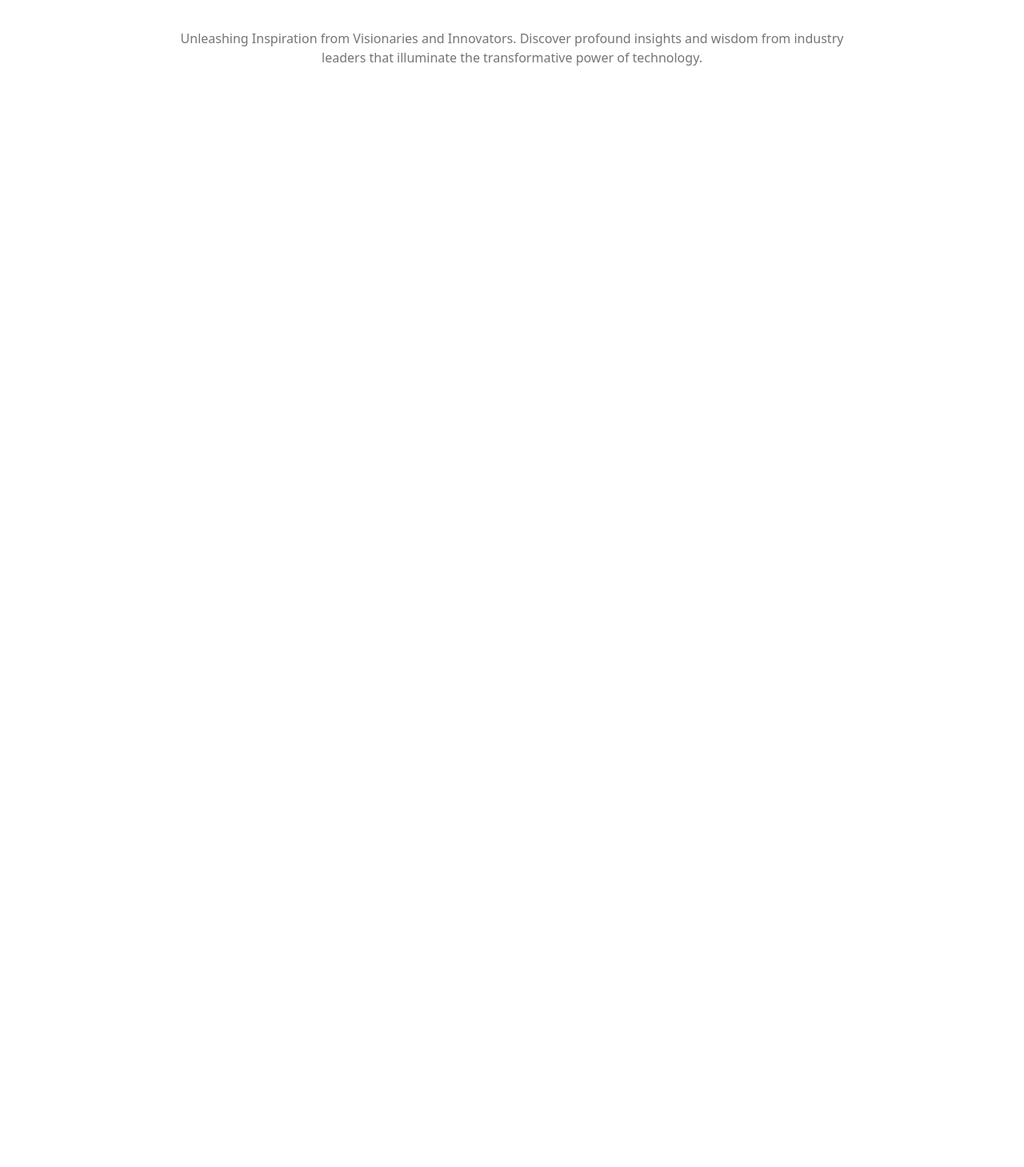
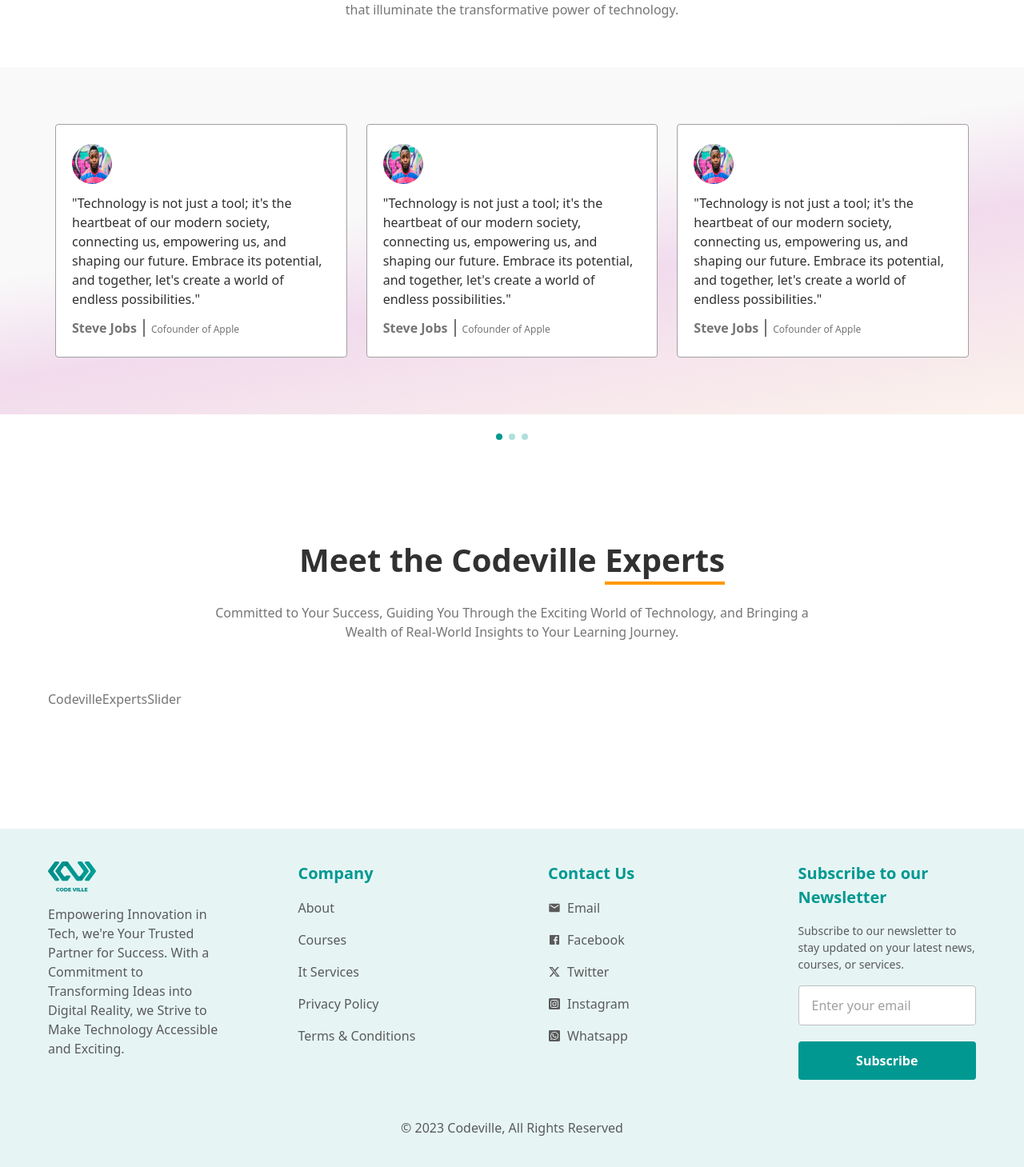
Before and after one commit to codevilletech/Codeville, a React (Vite) app: page / in a window 1280 px wide. Shown: the part 3650-5109 px from the top of the page at 80% size. Before the commit the page ends 3734 px from the top, so only its background shows below. Built offline with nearby package versions, Linux system fonts and the light colour scheme.

Commit message:
Update: Site completed; CodevilleExpertSlider left

```diff
--- /dev/null
+++ b/src/components/footer/Footer.jsx
@@ -0,0 +1,117 @@
+import React from "react";
+import logo from "../../assets/logo.svg";
+import { NavLink } from "react-router-dom";
+import { MdEmail } from "react-icons/md";
+import { RiFacebookBoxFill } from "react-icons/ri";
+import { RiTwitterXFill } from "react-icons/ri";
+import { FaInstagramSquare, FaWhatsappSquare } from "react-icons/fa";
+
+const Footer = () => {
+  return (
+    <footer className="grid grid-cols-1 gap-6 bg-[#E6F5F4] mt-[88px]backdrop:blur-md py-[41px] px-[--px] md:gap-12 lg:mt-[150px] ">
+
+      <main id="template" className="grid grid-cols-1 gap-6 500:gap-8 500:grid-cols-2 lg:gap-[90px] lg:grid-cols-4">
+        <ul>
+          <img src={logo} alt="" className="w-[32px] md:w-[60px]" />
+          <p className="text-[--footer-col] mt-4">
+            Empowering Innovation in Tech, we're Your Trusted Partner for
+            Success. With a Commitment to Transforming Ideas into Digital
+            Reality, we Strive to Make Technology Accessible and Exciting.
+          </p>
+        </ul>
+
+        <ul className="flex flex-col gap-4 text-lg text-[--footer-col]">
+          <h3 className="text-[--sec-col] text-1xl font-bold">Company</h3>
+
+          <li>
+            <NavLink>About</NavLink>
+          </li>
+
+          <li>
+            <NavLink>Courses</NavLink>
+          </li>
+
+          <li>
+            <NavLink>It Services</NavLink>
+          </li>
+
+          <li>
+            <NavLink>Privacy Policy</NavLink>
+          </li>
+
+          <li>
+            <NavLink>Terms & Conditions</NavLink>
+          </li>
+        </ul>
+
+        <ul className="flex flex-col gap-4 text-lg text-[--footer-col]">
+          <h3 className="text-[--sec-col] text-1xl font-bold">Contact Us</h3>
+
+          <li>
+            <a className="flex items-center gap-[8px]">
+              <MdEmail />
+              Email
+            </a>
+          </li>
+
+          <li>
+            <a className="flex items-center gap-[8px]">
+              <RiFacebookBoxFill />
+              Facebook
+            </a>
+          </li>
+
+          <li>
+            <a className="flex items-center gap-[8px]">
+              <RiTwitterXFill />
+              Twitter
+            </a>
+          </li>
+
+          <li>
+            <a className="flex items-center gap-[8px]">
+              <FaInstagramSquare />
+              Instagram
+            </a>
+          </li>
+
+          <li>
+            <a className="flex items-center gap-[8px]">
+              <FaWhatsappSquare />
+              Whatsapp
+            </a>
+          </li>
+        </ul>
+
+        <ul className="flex flex-col gap-4 text-lg text-[--footer-col]">
+          <h3 className="text-[--sec-col] text-1xl font-bold">
+            Subscribe to our Newsletter
+          </h3>
+
+          <small className="text-md text-[--footer-col]">
+            Subscribe to our newsletter to stay updated on your latest news,
+            courses, or services.
+          </small>
+
+          <div>
+            <input
+              type="email"
+              placeholder="Enter your email"
+              className="w-full py-3 px-4 text-lg rounded-[4px] caret-[--footer-col] text-[--pri-col] placeholder:text-[#A0A0A0] border border-[#BFBFBF]"
+            />
+
+            <button className="mt-5 py-3 px-6 font-bold bg-[--sec-col] text-[--accent2] w-full rounded-[4px]">
+              Subscribe
+            </button>
+          </div>
+        </ul>
+      </main>
+
+      <small className="text-lg text-center text-[--footer-col] font-medium">
+        © 2023 Codeville, All Rights Reserved
+      </small>
+    </footer>
+  );
+};
+
+export default Footer;
--- /dev/null
+++ b/src/components/home/CodevilleExpertsSlider.jsx
@@ -0,0 +1,11 @@
+import React from 'react'
+
+const CodevilleExpertsSlider = () => {
+  return (
+    <div>
+      CodevilleExpertsSlider
+    </div>
+  )
+}
+
+export default CodevilleExpertsSlider
--- a/src/components/HomeCard.jsx
+++ b/src/components/home/HomeUnlockTechSkills.jsx
@@ -1,5 +1,5 @@
 import React from "react";
-import homeCardImg1 from "../assets/homeCardImg1.png";
+import homeCardImg1 from "../../assets/homeCardImg1.png";
 import { GoArrowRight } from "react-icons/go";
 
 const HomeCard = () => {
--- /dev/null
+++ b/src/components/home/HomeWisdomInspiration.jsx
@@ -0,0 +1,24 @@
+import React from "react";
+import HomeWisdomInspirationCard from "./HomeWisdomInspirationCard";
+
+const HomeWisdomInspiration = () => {
+  return (
+    <div className="flex bg-homeWisdomAndInspirationMobile px-[--px]  py-[26px] relative lg:py-[71px] lg:px-[69px] lg:bg-homeWisdomAndInspirationPC">
+      <span
+        id="psuedo-element"
+        className="absolute top-0 left-0 w-full h-full backdrop:blur-md"
+      />
+
+      <main
+        id="slider"
+        className="grid grid-cols-1 gap-6 w-full mx-auto 700:max-w-xl lg:max-w-none lg:grid-cols-3"
+      >
+        <HomeWisdomInspirationCard />
+        <HomeWisdomInspirationCard />
+        <HomeWisdomInspirationCard />
+      </main>
+    </div>
+  );
+};
+
+export default HomeWisdomInspiration;
--- /dev/null
+++ b/src/components/home/HomeWisdomInspirationCard.jsx
@@ -0,0 +1,32 @@
+import React from "react";
+import wisdomAndInspiration1 from "../../assets/wisdomAndInspiration1.jpeg";
+
+const HomeWisdomInspirationCard = () => {
+  return (
+    <div className="flex flex-col px-[20px] py-6 rounded-[4px] border border-[#A0A0A0] w-full gap-3 bg-[--accent2] h-fit">
+      <img
+        src={wisdomAndInspiration1}
+        alt=""
+        className="rounded-full w-[50px] h-[50px]"
+      />
+
+      <p className="text-[--pri-col] ">
+        "Technology is not just a tool; it's the heartbeat of our modern
+        society, connecting us, empowering us, and shaping our future. Embrace
+        its potential, and together, let's create a world of endless
+        possibilities."
+      </p>
+
+      <h3>
+        <b className="font-bold text-lg border-r-2 border-[#757575] pr-[8px]">
+          Steve Jobs
+        </b>
+        <span className="font-normal text-sm pl-[8px]">
+          Cofounder of Apple
+        </span>
+      </h3>
+    </div>
+  );
+};
+
+export default HomeWisdomInspirationCard;
--- a/src/index.css
+++ b/src/index.css
@@ -12,7 +12,7 @@
   --pri-col: #313131;
   --sec-col: #009891;
   --body-col: #757575;
-  --footer-text: #5a5a5a;
+  --footer-col: #5a5a5a;
   --accent1: #ff9900;
   --accent2: #fff;
   --accent3: #b0dfdd;
@@ -28,9 +28,12 @@
   color: var(--body-col);
   font-size: 16px;
   transition: all linear 0.2s;
+  overflow-x: hidden;
 }
 
-section{
+section,
+.template,
+#template {
   width: 100%;
   max-width: 1440px;
   margin-inline: auto;
@@ -56,13 +59,17 @@
 }
 
 @media (width <= 768px) {
-  :root{
+  :root {
     --px: 30px;
+  }
+
+  body {
+    font-size: 14px;
   }
 }
 
 @media (width <= 500px) {
-  :root{
+  :root {
     --px: 16px;
   }
 }
--- a/src/pages/Home.jsx
+++ b/src/pages/Home.jsx
@@ -2,16 +2,20 @@
 import Navbar from "../components/navbar/Navbar";
 import homeHero from "../assets/homeHero.svg";
 import heroTutor from "../assets/heroTutors.svg";
-import HomeCard from "../components/HomeCard";
-import HomeSoftwareDevCard from "../components/HomeSoftwareDevCard";
+import HomeCard from "../components/home/HomeUnlockTechSkills";
+import HomeSoftwareDevCard from "../components/home/HomeSoftwareDevCard";
 import enhanceSkill1 from "../assets/enhanceSkill1.jpeg";
 import enhanceSkill2 from "../assets/enhanceSkill2.jpeg";
 import enhanceSkill3 from "../assets/enhanceSkill3.jpeg";
 import { homeData } from "../data/homeData";
-import HomeWhyUsCard from "../components/HomeWhyUsCard";
+import HomeWhyUsCard from "../components/home/HomeWhyUsCard";
+import HomeWisdomInspiration from "../components/home/HomeWisdomInspiration";
+import CodevilleExpertsSlider from "../components/home/CodevilleExpertsSlider";
+import Footer from "../components/footer/Footer";
 
 const Home = () => {
   return (
+    <>
       <section>
         <Navbar />
 
@@ -94,9 +98,9 @@
           </h2>
 
           <p className="text-center text-[12px] mx-auto mt-3 400:mt-6 400:w-11/12 600:text-md lg:w-8/12 xl:textlg">
-          Explore our curated curriculum, learn from industry experts, and gain
-          hands-on experience to unlock your full potential. Choose your path
-          and embark on a transformative learning journey with us.
+            Explore our curated curriculum, learn from industry experts, and
+            gain hands-on experience to unlock your full potential. Choose your
+            path and embark on a transformative learning journey with us.
           </p>
 
           <div
@@ -159,7 +163,7 @@
               </h2>
 
               <div id="heading" className="mt-[16px]">
-              <p className="text-md text-center lg:text-start lg:mt-[24px] lg:text-lg lg:max-w-[525px]">
+                <p className="text-md text-center mx-auto 700:max-w-3xl lg:text-start lg:mt-[24px] lg:text-lg lg:max-w-[525px]">
                   Experience the Codeville Advantage: Unlocking the Path to Tech
                   Excellence Through Innovation, Expertise, and Community
                   Engagement
@@ -202,7 +206,10 @@
               </div>
             </div>
 
-          <div id="why-us-img" className="hidden w-1/2 gap-4 relative  lg:flex">
+            <div
+              id="why-us-img"
+              className="hidden w-1/2 gap-4 relative  lg:flex"
+            >
               <div
                 id="main-img"
                 className="relative z-10 w-1/2 h-[65%] rounded-lg overflow-hidden place-self-center"
@@ -256,23 +263,63 @@
 
         <div
           id="wisdom-and-inspiration-from-tech"
-        className="mt-[100px] flex flex-col px-[--px]"
+          className="mt-[100px] flex flex-col"
         >
-        <h1 className="font-bold mx-auto text-[--pri-col] text-center text-1xl leading-relaxed 600:text-[25px] 800:text-[28px] md:leading-normal lg:text-[40px] lg:max-w-[881px]">
+          <h1 className="font-bold px-[--px] mx-auto text-[--pri-col] text-center text-1xl leading-relaxed 600:text-[25px] 800:text-[28px] md:leading-normal lg:text-[40px]">
             Wisdom and{" "}
-          <span className="border-b-4 border-[--accent1]">
-            Inspiration
-          </span>
-          {" "}from Tech Visionaries
+            <span className="border-b-4 border-[--accent1]">Inspiration</span>{" "}
+            from Tech Visionaries
           </h1>
 
-        <p className="text-center mx-auto text-md mt-3 lg:mt-6 lg:text-lg lg:max-w-[881px]">
+          <p className="text-center px-[--px] mx-auto text-md mt-3 700:max-w-3xl lg:mt-6 lg:text-lg lg:max-w-[881px] xl:max-w-5xl">
             Unleashing Inspiration from Visionaries and Innovators. Discover
-          profound insights and wisdom from industry leaders that illuminate the
-          transformative power of technology.
+            profound insights and wisdom from industry leaders that illuminate
+            the transformative power of technology.
           </p>
+
+          <div className="mt-6 lg:mt-[60px]">
+            <HomeWisdomInspiration />
+
+            <span
+              id="slider-buttons"
+              className="hidden mt-6 w-fit mx-auto items-center gap-2 lg:flex"
+            >
+              <i
+                id="active"
+                className="w-[8px] h-[8px] bg-[--sec-col] rounded-full"
+              />
+              <i className="w-[8px] h-[8px] bg-[#B0DFDD] rounded-full" />
+              <i className="w-[8px] h-[8px] bg-[#B0DFDD] rounded-full" />
+            </span>
+          </div>
+        </div>
+
+        <div
+          id="the-codeville-experts"
+          className="mt-[100px] lg:mt-[120px] px-[--px]"
+        >
+          <h2 className="font-bold mx-auto text-[--pri-col] text-center text-1xl leading-relaxed 600:text-[25px] 800:text-[28px] md:leading-normal lg:text-[40px]">
+            Meet the Codeville{" "}
+            <span className="border-b-[4px] border-[--accent1]">Experts</span>
+          </h2>
+
+          <p className="text-md text-center mx-auto mt-3 600:max-w-lg 700:max-w-2xl lg:mt-6 lg:text-lg md:max-w-xl lg:max-w-3xl">
+            Committed to Your Success, Guiding You Through the Exciting World of
+            Technology, and Bringing a Wealth of Real-World Insights to Your
+            Learning Journey.
+          </p>
+
+          <div id="slider" className="mt-6 lg:mt-[60px]">
+            {/*Who ever is doing this REACE i see you Agba i leave the entire responsiveness and all to you*/}
+            <CodevilleExpertsSlider />
+          </div>
         </div>
       </section>
+
+      <footer>
+        <Footer />
+      </footer>
+    </>
   );
 };
 
```
Also changed, not shown: tailwind.config.js (+5 -2 lines), src/assets/wisdomAndInspiration1.jpeg (added), src/components/home/HomeSoftwareDevCard.jsx (renamed from src/components/HomeSoftwareDevCard.jsx), src/components/home/HomeWhyUsCard.jsx (renamed from src/components/HomeWhyUsCard.jsx). Lines whose indentation alone changed are shown as unchanged.
